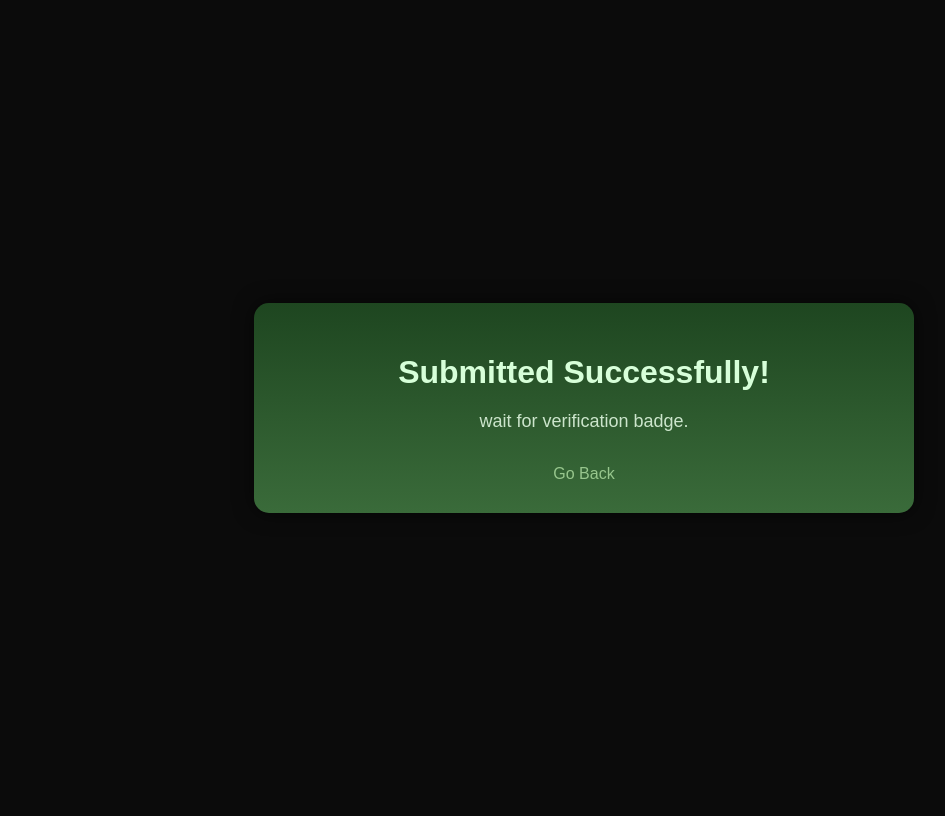
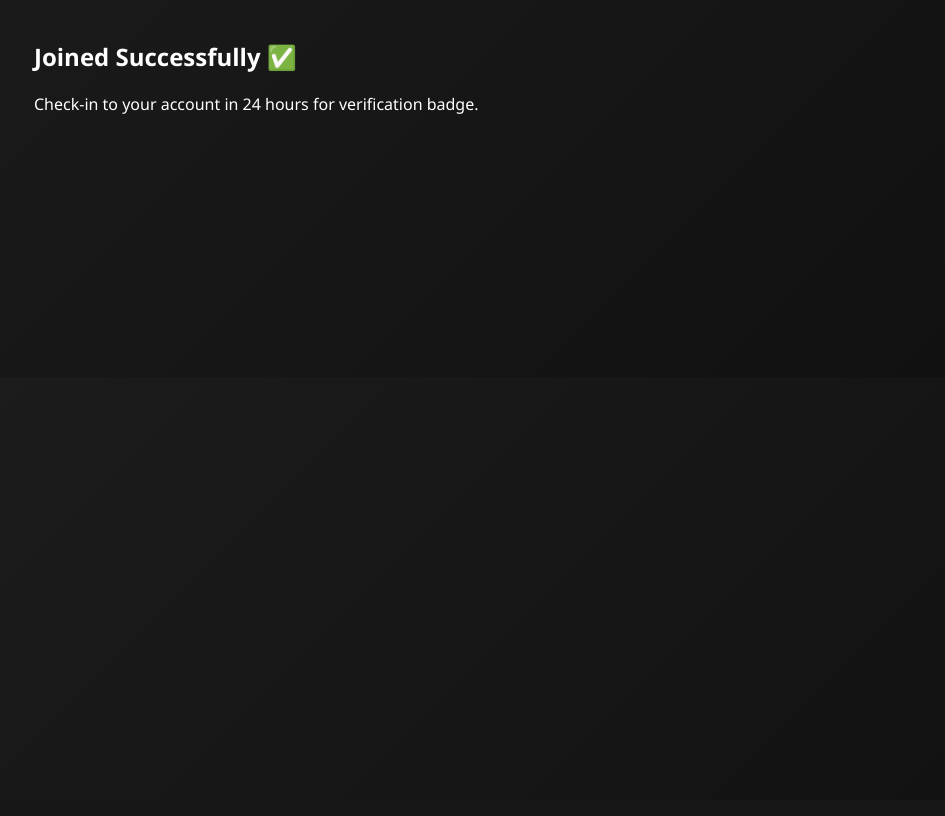
Before and after one commit to adedejiprecious202-lab/airdrop_verification, a Flask app: template templates/success.html in a window 1280 px wide. Shown: the whole page, without its empty margins (56-1001 px from the left). After the commit the page ends 114 px from the top, so only its background shows below. Run offline with Flask 3, Linux system fonts and the light colour scheme; the template is opened without the code that fills it, so the values that code supplies are empty.

Commit message:
success.html

```diff
--- a/templates/success.html
+++ b/templates/success.html
@@ -1,38 +1,5 @@
-<!DOCTYPE html>
-<html lang="en">
-<head>
-<meta charset="UTF-8">
-<meta name="viewport" content="width=device-width, initial-scale=1.0">
-<title>Submission Successful</title>
-<style>
-body {
-    font-family: Arial, sans-serif;
-    background-color: #0b0b0b;
-    display: flex;
-    justify-content: center;
-    align-items: center;
-    min-height: 100vh;
-}
-.card {
-    background: linear-gradient(180deg, #1e4620, #3a6b3a);
-    padding: 30px;
-    border-radius: 15px;
-    width: 90%;
-    max-width: 600px;
-    box-shadow: 0 0 20px rgba(0,0,0,0.6);
-    text-align: center;
-}
-h1 { color: #d7ffd9; margin-bottom: 20px; }
-p { color: #cce5cc; font-size: 18px; }
-a { color: #97c68d; text-decoration: none; margin-top: 15px; display: inline-block; }
-a:hover { color: #7fa873; }
-</style>
-</head>
-<body>
-<div class="card">
-    <h1>Submitted Successfully!</h1>
-    <p>wait for verification badge.</p>
-    <a href="/">Go Back</a>
-</div>
-</body>
-</html>
+{% extends "base.html" %}
+{% block content %}
+<h2>Joined Successfully ✅</h2>
+<p>Check-in to your account in 24 hours for verification badge.</p>
+{% endblock %}
```
